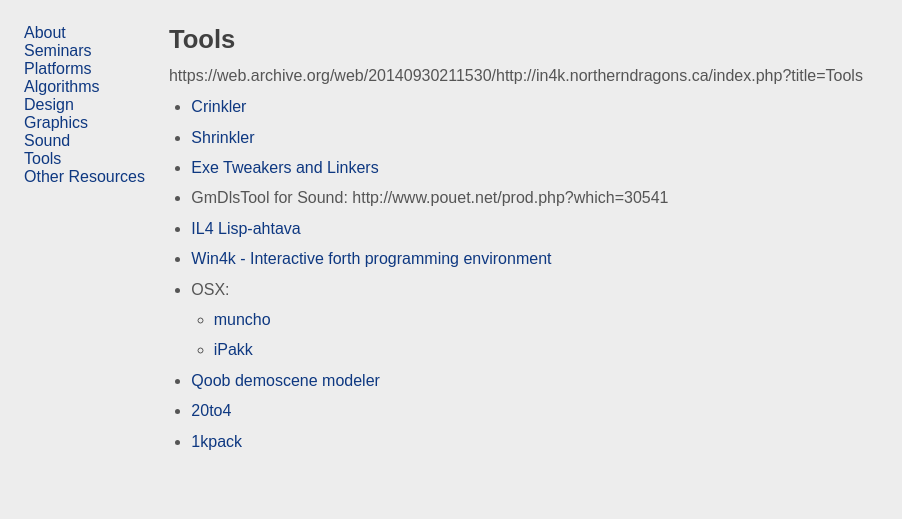
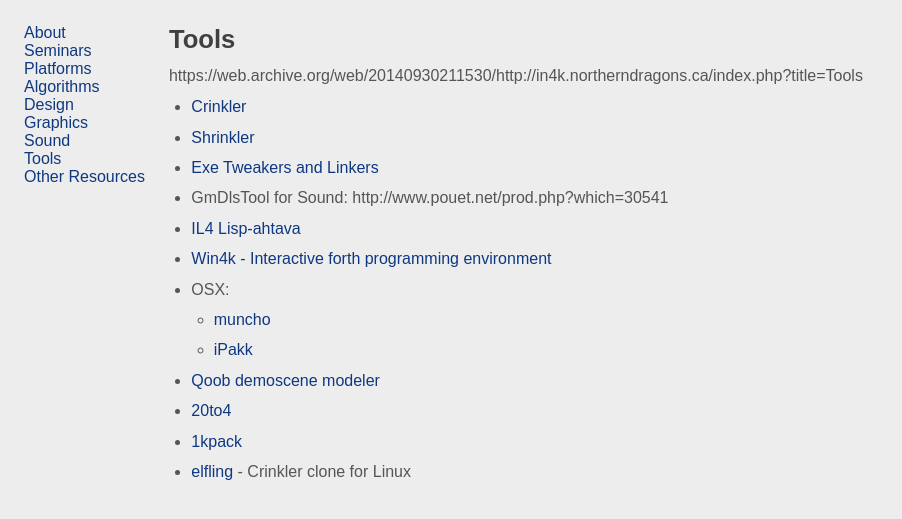
Before and after one commit to in4k/in4k.github.io, a Jekyll site: the page built from wiki/tools.markdown, in a window 1280 px wide. Shown: the top 519 px of the page, without its empty margins (0-902 px from the left). Built offline with Jekyll 4.4.1, drawn with Linux system fonts in a browser that asks for light colours; some web fonts are replaced.

Commit message:
Update tools.markdown

```diff
--- a/wiki/tools.markdown
+++ b/wiki/tools.markdown
@@ -17,3 +17,4 @@
 * [Qoob demoscene modeler](http://qoob.weebly.com/)
 * [20to4](http://20to4.net/)
 * [1kpack](http://www.pouet.net/prod.php?which=52796)
+* [elfling](http://www.pouet.net/prod.php?which=64325) - Crinkler clone for Linux
```
